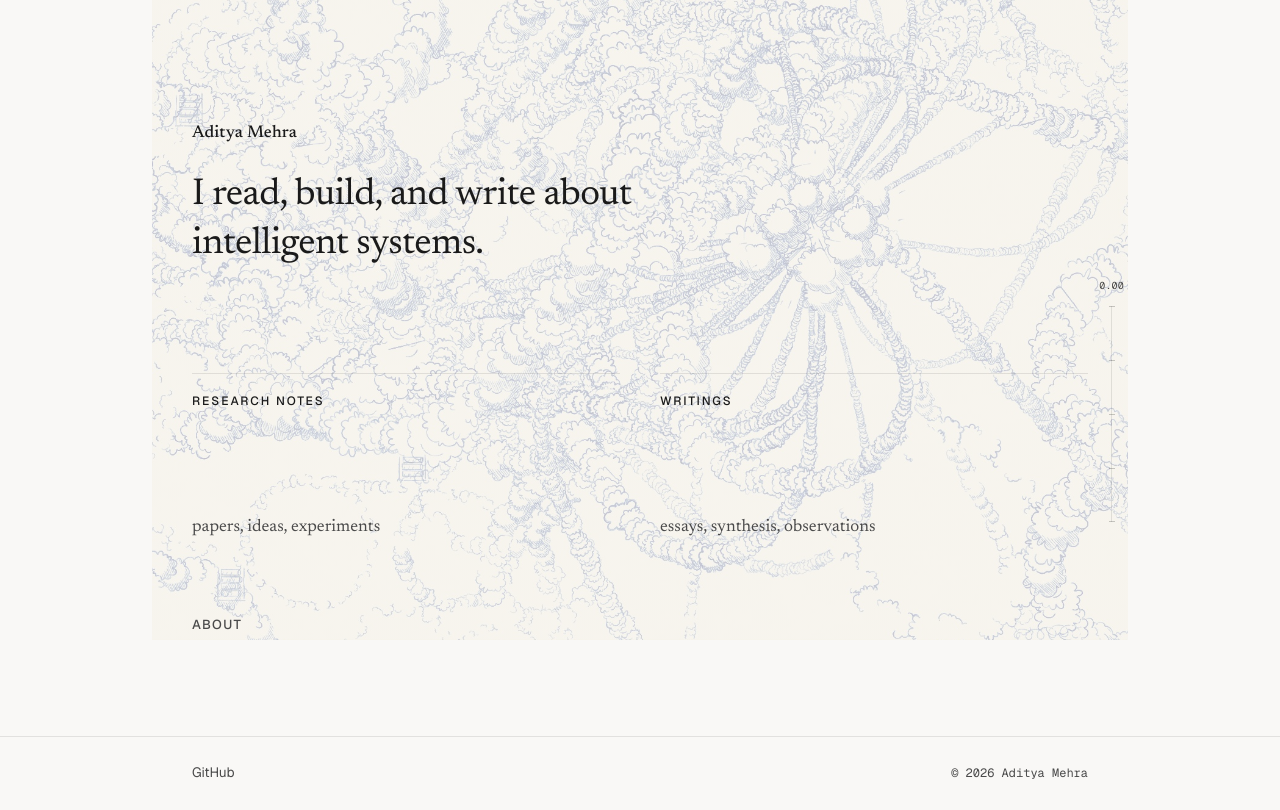
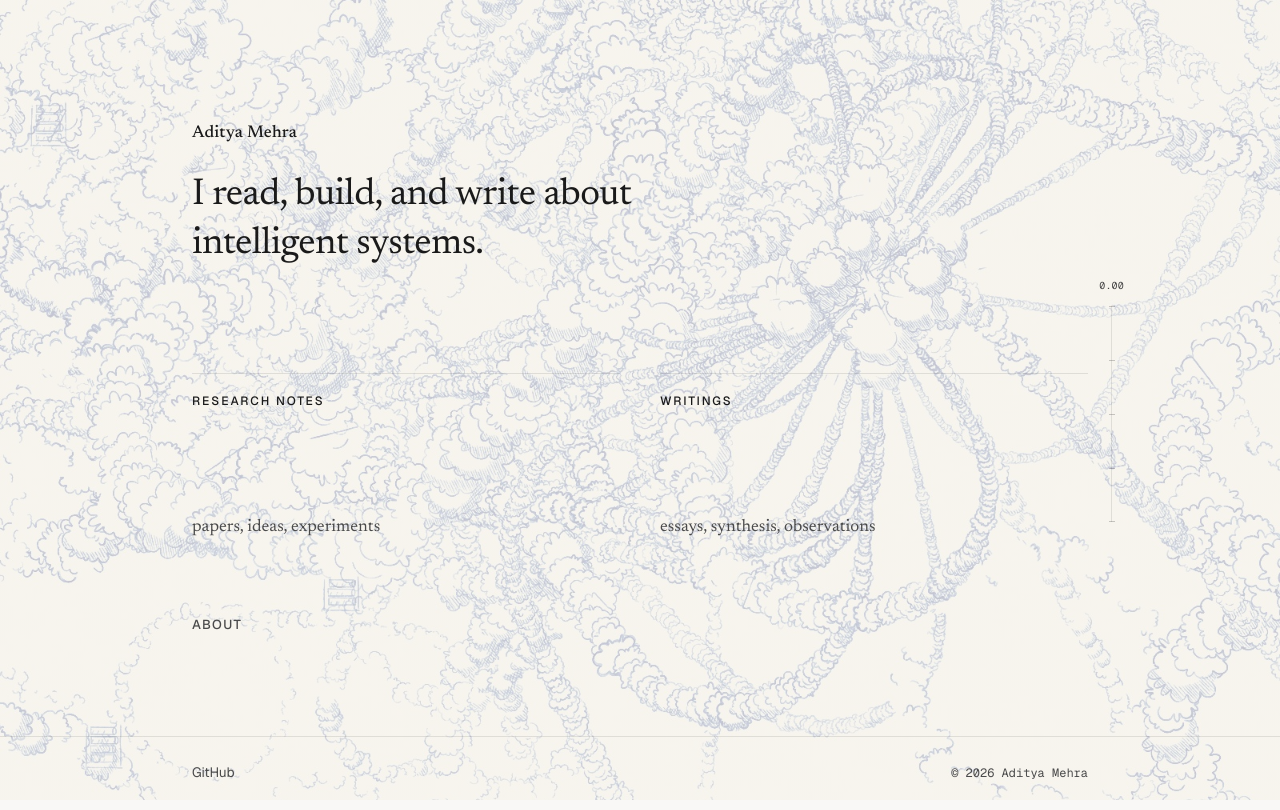
Before and after one commit to mehraditya/mehraditya.github.io, a Next.js app: page / in a window 1280 px wide. Built offline with nearby package versions, Linux system fonts and the light colour scheme.

Commit message:
fix: make background painting full-viewport site-wide
- move background from .home column to a fixed body layer
- cover entire screen on every page, all scroll positions
- mobile: dvh page height, overflow wrapping for long text

```diff
--- a/styles/base.css
+++ b/styles/base.css
@@ -10,6 +10,20 @@ body {
   line-height: 1.6;
   -webkit-font-smoothing: antialiased;
   text-rendering: optimizeLegibility;
+}
+
+body::before {
+  content: "";
+  position: fixed;
+  inset: 0;
+  z-index: -1;
+  pointer-events: none;
+  background-image:
+    linear-gradient(rgba(249, 248, 246, 0.78), rgba(249, 248, 246, 0.78)),
+    url("/bg_web.jpg");
+  background-size: cover;
+  background-position: center;
+  background-repeat: no-repeat;
 }
 
 ::selection {
--- a/styles/layout.css
+++ b/styles/layout.css
@@ -1,5 +1,6 @@
 .page {
   min-height: 100vh;
+  min-height: 100dvh;
   display: flex;
   flex-direction: column;
 }
@@ -21,11 +22,6 @@
 
 .home {
   padding-top: clamp(5rem, 15vh, 9.5rem);
-  background-image:
-    linear-gradient(rgba(249, 248, 246, 0.78), rgba(249, 248, 246, 0.78)),
-    url("/bg_web.jpg");
-  background-size: cover;
-  background-position: center;
 }
 
 .intro {
--- a/styles/typography.css
+++ b/styles/typography.css
@@ -91,6 +91,7 @@
   font-weight: 400;
   line-height: 1.12;
   letter-spacing: -0.02em;
+  overflow-wrap: break-word;
 }
 
 .article-meta {
@@ -146,6 +147,7 @@
 .prose {
   font-size: 1.1875rem;
   line-height: 1.75;
+  overflow-wrap: break-word;
 }
 
 .prose > * + * {
```
